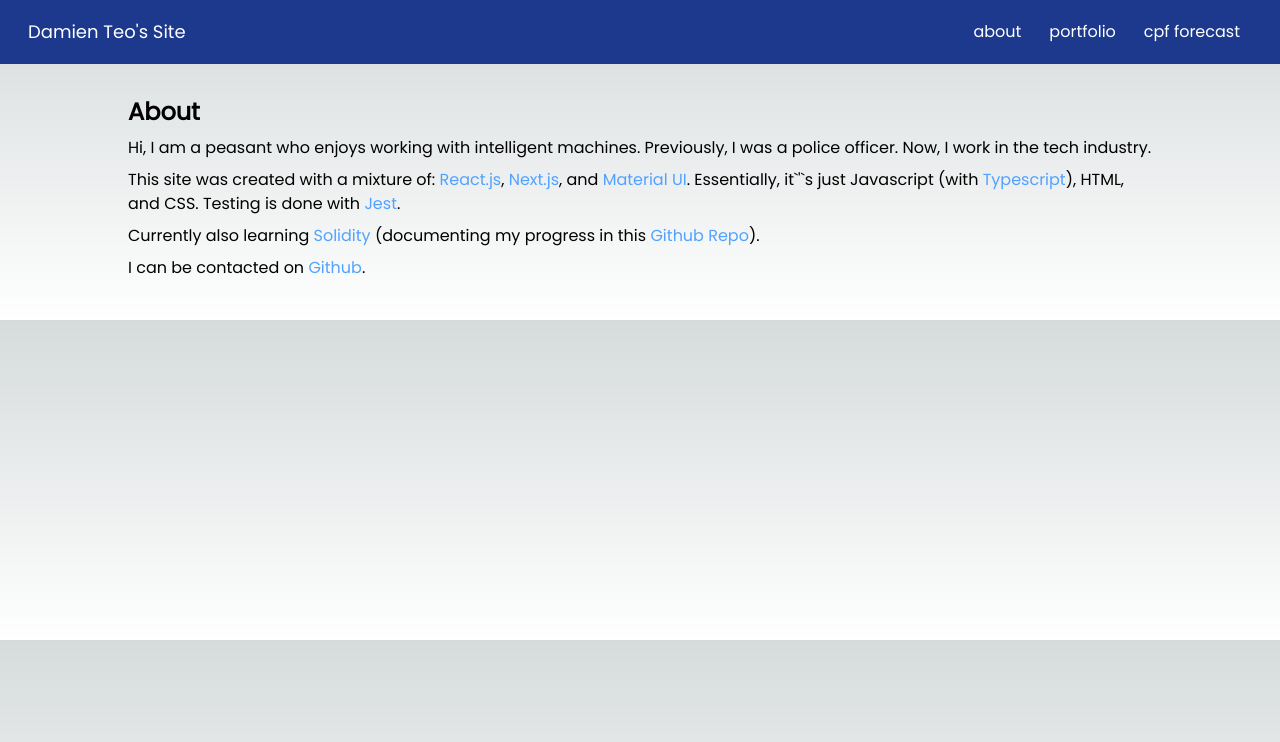
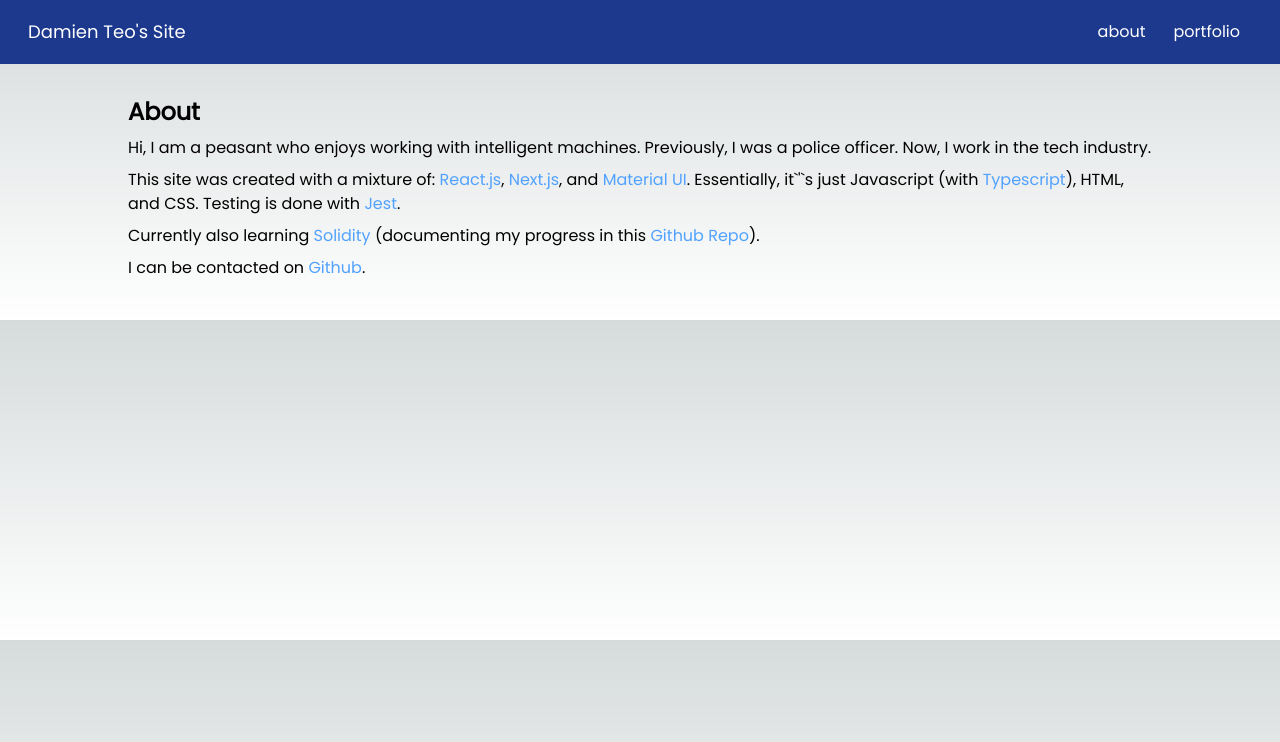
Before and after one commit to damienteo/my-app, a Next.js app: page / in a window 1280 px wide. Shown: the top 742 px of the page. Built offline with nearby package versions, Linux system fonts and the light colour scheme.

Commit message:
Temporarily shelf CPF Forecast

```diff
--- a/constants.ts
+++ b/constants.ts
@@ -1,7 +1,7 @@
 export const navLinks = [
   { url: 'about', text: 'about' },
   { url: 'portfolio', text: 'portfolio' },
-  { url: 'cpf-forecast', text: 'cpf forecast' },
+  // { url: 'cpf-forecast', text: 'cpf forecast' },
 ]
 
 export const cpfAccounts = [
```
Also changed, not shown: app/cpf-forecast/placeholder.tsx (renamed from app/cpf-forecast/page.tsx).
